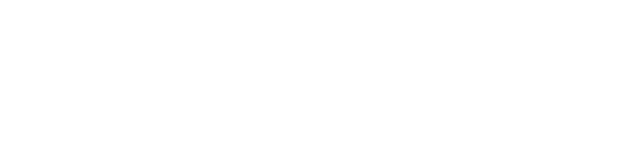
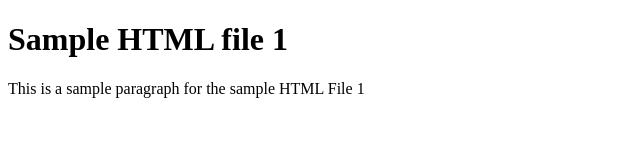
Before and after one commit to richmond061094/GitHubTest, a plain HTML site: page index.html in a window 1280 px wide. Shown: the whole page, without its empty margins (0-640 px from the left). Drawn offline with Linux system fonts and the light colour scheme.

Commit message:
Update index.html

```diff
--- a/index.html
+++ b/index.html
@@ -4,9 +4,10 @@
     <meta charset="UTF-8">
     <meta http-equiv="X-UA-Compatible" content="IE=edge">
     <meta name="viewport" content="width=device-width, initial-scale=1.0">
-    <title>Document</title>
+    <title>Sample HTML file 1</title>
 </head>
 <body>
-
+    <h1>Sample HTML file 1</h1>
+    <p>This is a sample paragraph for the sample HTML File 1</p>
 </body>
 </html>
```
